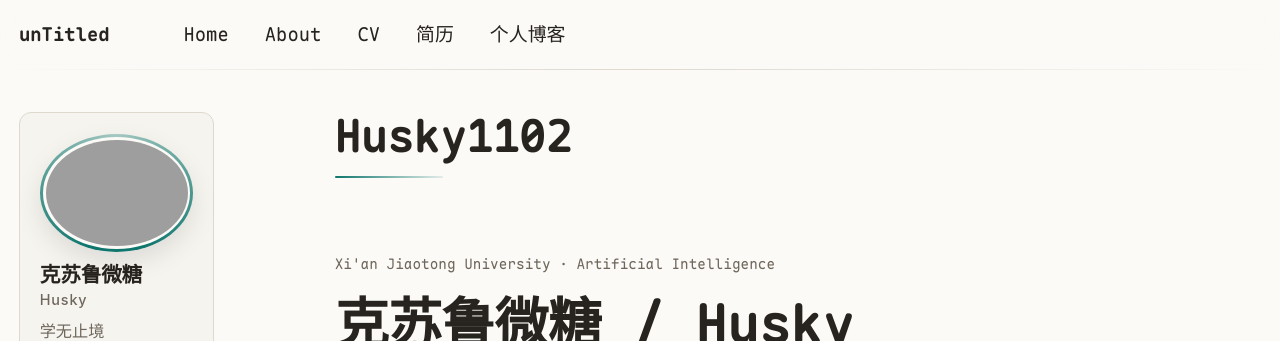
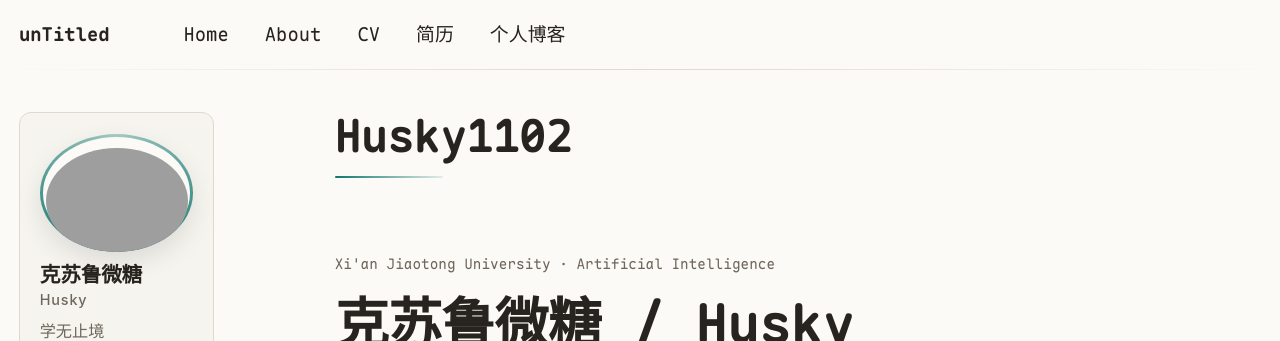
Before and after one commit to husky1102/husky1102.github.io, a Jekyll site: the page built from _pages/home.md, in a window 1280 px wide. Shown: the top 341 px of the page. Built offline with Jekyll 4.4.1, drawn with Linux system fonts in a browser that asks for light colours; some web fonts are replaced.

Commit message:
Offset sidebar avatar artwork before hover

```diff
--- a/_sass/layout/_sidebar.scss
+++ b/_sass/layout/_sidebar.scss
@@ -107,12 +107,14 @@
        as a refined halo instead of the old hard border + box-shadow double ring.
        position: relative anchors the solid "stage" disc (::before) the character
        stands on, so the frame stays put when she leaps out of it on hover. */
+    --avatar-art-y: 8px;
     position: relative;
     display: block;
     width: fit-content;
     height: auto;
     padding: 3px;
     border-radius: 50%;
+    overflow: hidden;
     background: conic-gradient(
       from 210deg,
       var(--global-link-color),
@@ -152,6 +154,7 @@
       box-shadow: none;
       transform-origin: 50% 100%; // anchored at the ring's base, so she stands up
                                   // without lifting off it (no gap at the bottom)
+      transform: translateY(var(--avatar-art-y)); // preload a little hidden artwork below the ring
       transition:
         transform 0.34s cubic-bezier(0.34, 1.56, 0.64, 1), // gentle leap overshoot
         border-radius 0.34s ease,
@@ -165,6 +168,7 @@
      silhouette shadow. The halo + disc stay put as the frame she leapt from. */
   &:hover {
     @include breakpoint($large) {
+      overflow: visible;
       box-shadow: 0 18px 38px rgba(#000, 0.18);
 
       img {
@@ -173,7 +177,7 @@
            frame's hover box-shadow lands on the image too — as a square plate
            behind her. Null it here; her shadow is the drop-shadow below. */
         box-shadow: none;
-        transform: scale(1.22); // grows from the base only — feet stay on the ring
+        transform: translateY(var(--avatar-art-y)) scale(1.2);
         filter: drop-shadow(0 18px 15px rgba(#000, 0.32));
       }
     }
@@ -184,11 +188,11 @@
     @media (prefers-reduced-motion: reduce) {
       img {
         transition: border-radius 0.2s ease, filter 0.2s ease;
-        transform: none;
+        transform: translateY(var(--avatar-art-y));
       }
 
       &:hover img {
-        transform: none;
+        transform: translateY(var(--avatar-art-y));
         filter: drop-shadow(0 6px 8px rgba(#000, 0.22));
       }
     }
```
